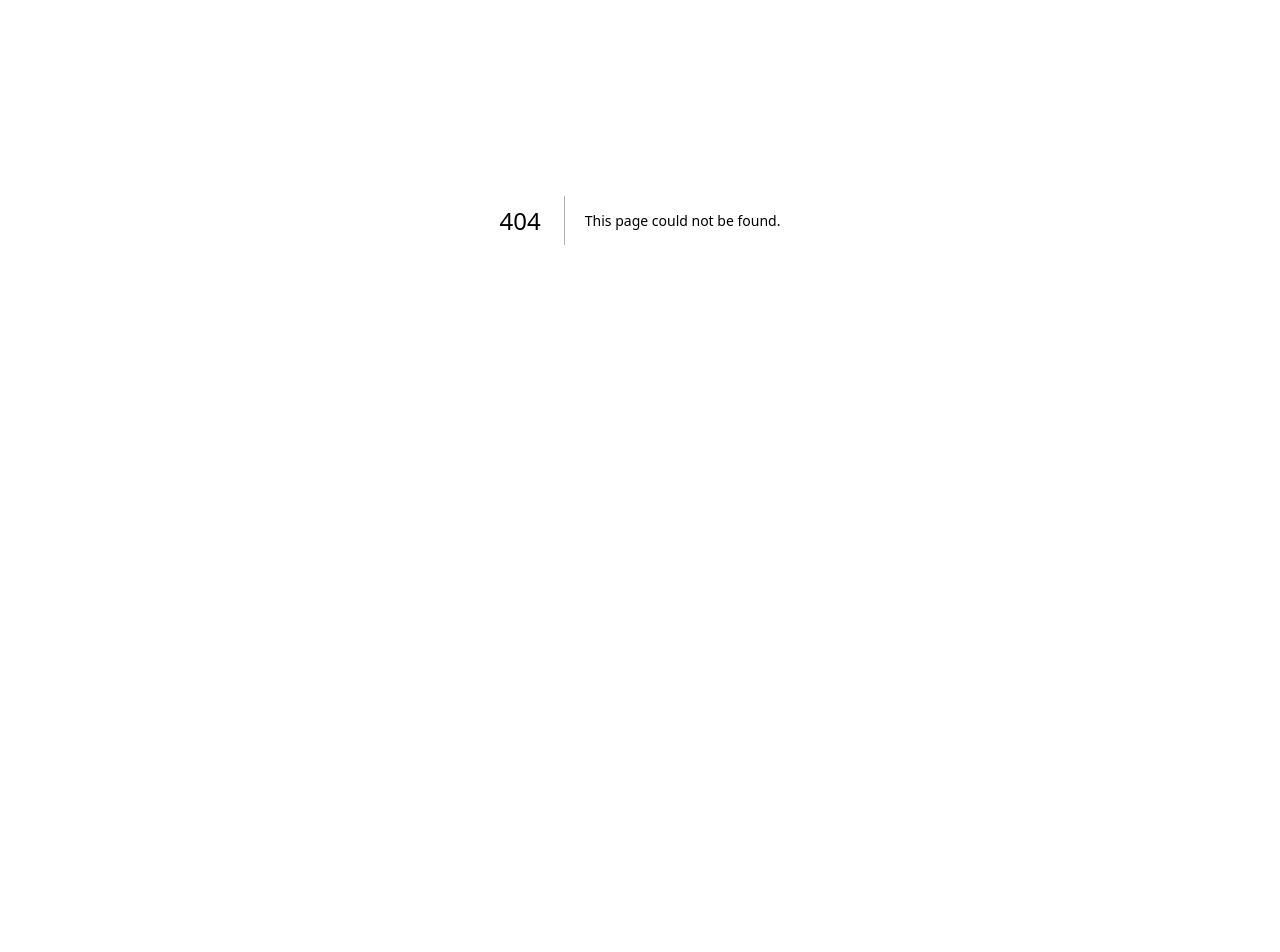
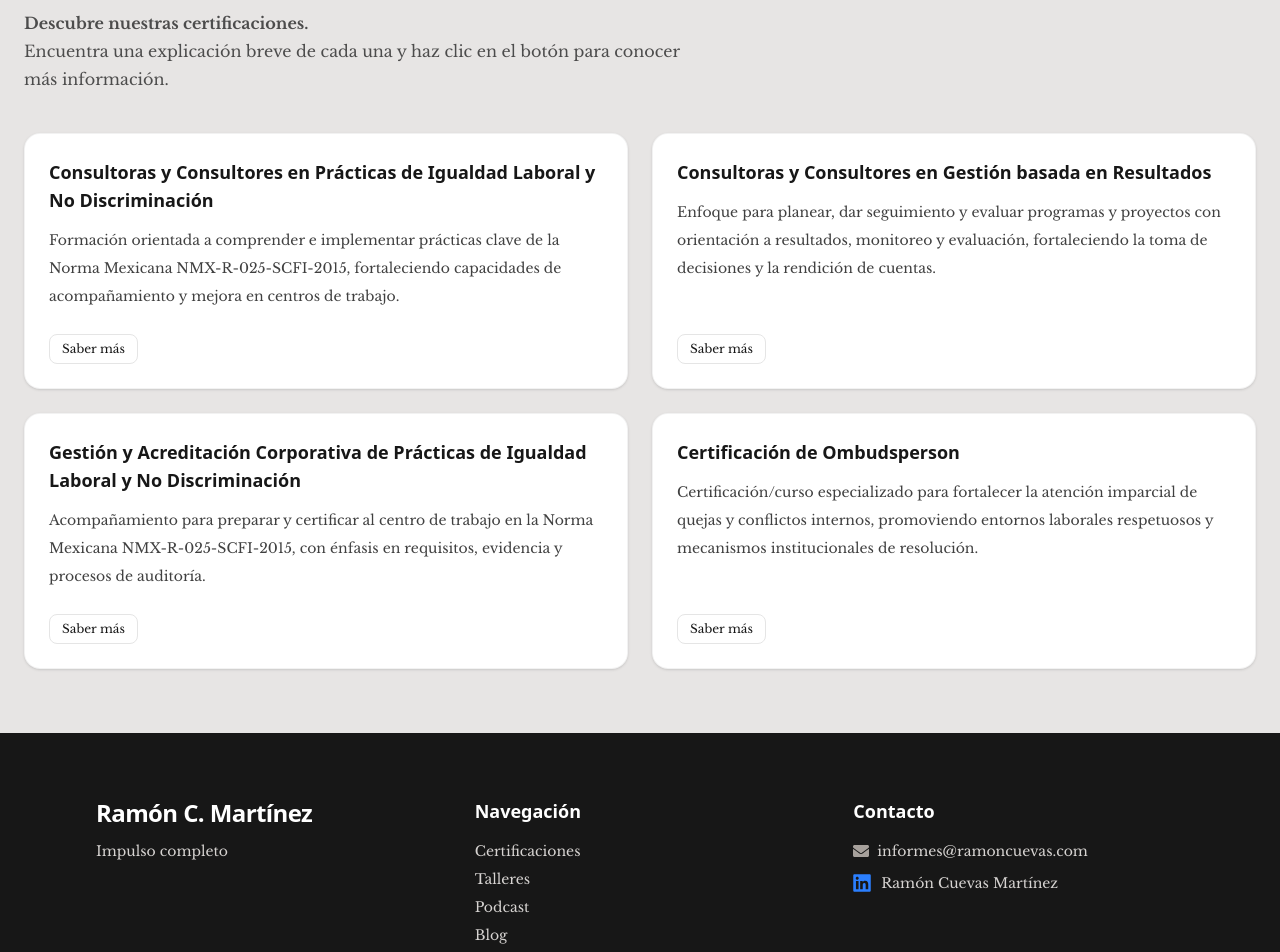
Before and after one commit to SolertiaMain/ramon-landing, a Next.js app: page /certifications in a window 1280 px wide. Before the commit this address had no page. Shown: the part 180-1132 px from the top of the page. Before the commit the page ends 800 px from the top, so only its background shows below. Built offline with nearby package versions, Linux system fonts and the light colour scheme.

Commit message:
Add certifications page and update navigation links

```diff
--- /dev/null
+++ b/src/app/certifications/page.js
@@ -0,0 +1,89 @@
+"use client";
+
+import Link from "next/link";
+import { useEffect, useState } from "react";
+
+const CERTS = [
+  {
+    title:
+      "Consultoras y Consultores en Prácticas de Igualdad Laboral y No Discriminación",
+    description:
+      "Formación orientada a comprender e implementar prácticas clave de la Norma Mexicana NMX-R-025-SCFI-2015, fortaleciendo capacidades de acompañamiento y mejora en centros de trabajo.",
+    href: "https://maxan.com.mx/servicios/cursos/induccion-a-la-norma-mexicana-nmx-r-025-scfi-2015-en-igualdad-laboral-y-no-discriminacion",
+  },
+  {
+    title: "Consultoras y Consultores en Gestión basada en Resultados",
+    description:
+      "Enfoque para planear, dar seguimiento y evaluar programas y proyectos con orientación a resultados, monitoreo y evaluación, fortaleciendo la toma de decisiones y la rendición de cuentas.",
+    href: "https://gobernova.com.mx/servicios/estandar-competencia/informacion-general",
+  },
+  {
+    title:
+      "Gestión y Acreditación Corporativa de Prácticas de Igualdad Laboral y No Discriminación",
+    description:
+      "Acompañamiento para preparar y certificar al centro de trabajo en la Norma Mexicana NMX-R-025-SCFI-2015, con énfasis en requisitos, evidencia y procesos de auditoría.",
+    href: "https://gobernova.com.mx/servicios/perspectiva-genero/capacitacion/asesoria-certificacion-norma-mexicana-nmx-r-025-scfi-2015",
+  },
+  {
+    title: "Certificación de Ombudsperson",
+    description:
+      "Certificación/curso especializado para fortalecer la atención imparcial de quejas y conflictos internos, promoviendo entornos laborales respetuosos y mecanismos institucionales de resolución.",
+    href: "https://strapi.grupointegra.dev/uploads/CURSOS_MAXAN_2025_33f6945735.pdf",
+  },
+];
+
+
+export default function CertificacionesPage() {
+  const [mounted, setMounted] = useState(false);
+
+  useEffect(() => {
+    // Activa animación al cargar
+    const t = setTimeout(() => setMounted(true), 60);
+    return () => clearTimeout(t);
+  }, []);
+
+  return (
+    <main className="min-h-screen bg-stone-200">
+      <div className="mx-auto max-w-7xl px-6 py-16">
+        <h1 className="text-4xl md:text-5xl font-semibold tracking-tight text-neutral-900">
+          Certificaciones
+        </h1>
+        <p className="mt-3 max-w-2xl text-neutral-800/80">
+            <strong>Descubre nuestras certificaciones.</strong><br />
+            Encuentra una explicación breve de cada una y haz clic en el botón para conocer más información.
+        </p>
+
+        <div className="mt-10 grid gap-6 md:grid-cols-1 lg:grid-cols-2">
+          {CERTS.map((c, idx) => (
+            <div
+              key={c.title}
+              className={[
+                "bg-white rounded-2xl shadow-sm border border-black/5",
+                "p-6 flex flex-col min-h-[240px]",
+                "transition-all duration-700 ease-out",
+                mounted ? "opacity-100 translate-y-0" : "opacity-0 translate-y-3",
+              ].join(" ")}
+              style={{ transitionDelay: `${idx * 80}ms` }}
+            >
+              <h2 className="text-lg font-semibold text-neutral-900">{c.title}</h2>
+              <p className="mt-3 text-sm text-neutral-700 leading-relaxed">
+                {c.description}
+              </p>
+
+              <div className="mt-auto pt-6">
+                <Link
+                  href={c.href}
+                  target="_blank"
+                  rel="noopener noreferrer"
+                  className="inline-flex items-center justify-center rounded-lg border border-neutral-200 bg-white px-3 py-1.5 text-xs font-medium text-neutral-900 hover:bg-neutral-50 transition-colors"
+                >
+                  Saber más
+                </Link>
+              </div>
+            </div>
+          ))}
+        </div>
+      </div>
+    </main>
+  );
+}
--- a/src/app/layout.js
+++ b/src/app/layout.js
@@ -1,5 +1,8 @@
 import "./globals.css";
 import { Libre_Baskerville } from "next/font/google";
+
+import Header from "@/components/layout/Header";
+import Footer from "@/components/layout/Footer";
 
 export const libreBaskerville = Libre_Baskerville({
   subsets: ["latin"],
@@ -9,7 +12,11 @@ export const libreBaskerville = Libre_Baskerville({
 export default function RootLayout({ children }) {
   return (
     <html lang="es">
-      <body>{children}</body>
+      <body className={libreBaskerville.className}>
+        <Header />
+        {children}
+        <Footer />
+      </body>
     </html>
   );
 }
--- a/src/app/page.js
+++ b/src/app/page.js
@@ -1,6 +1,3 @@
-import Header from "../components/layout/Header";
-import Footer from "../components/layout/Footer";
-
 import Hero from "../components/sections/Hero";
 import Statement from "../components/sections/Statement";
 import Letter from "../components/sections/Letter";
@@ -14,7 +11,6 @@ import { site } from "../content/site";
 export default function Page() {
   return (
     <>
-      <Header nav={site.nav} cta={site.hero.cta} />
 
       <main>
         <Hero data={site.hero} />
@@ -29,7 +25,6 @@ export default function Page() {
         <Contact data={site.contact} />
       </main>
 
-      <Footer />
     </>
   );
 }
--- a/src/components/layout/Footer.jsx
+++ b/src/components/layout/Footer.jsx
@@ -4,6 +4,9 @@ import { useEffect, useRef, useState } from "react";
 import Container from "./Container";
 import { site } from "../../content/site";
 import SocialLinks from "./SocialLinks";
+import { FaEnvelope } from "react-icons/fa";
+import Link from "next/link";
+
 
 export default function Footer() {
   const ref = useRef(null);
@@ -70,18 +73,18 @@ export default function Footer() {
           <div>
             <h4 className="text-lg font-semibold mb-4">Contacto</h4>
 
-            <ul className="space-y-2 text-sm text-stone-300">
-              <li>
-                <span className="text-stone-300">Correo:</span>
+            <ul className="space-y-3 text-sm text-stone-300">
+              <li className="flex items-center gap-2">
+                <FaEnvelope className="text-base text-stone-400 flex-shrink-0" />
                 <a
                   href="mailto:informes@ramoncuevas.com"
-                  className="ml-1 underline underline-offset-4 hover:text-white transition-colors"
+                  className="underline underline-offset-4 hover:text-white transition-colors"
                 >
                   informes@ramoncuevas.com
                 </a>
               </li>
 
-              <li className="pt-2">
+              <li>
                 <SocialLinks />
               </li>
             </ul>
--- a/src/components/layout/Header.jsx
+++ b/src/components/layout/Header.jsx
@@ -2,6 +2,8 @@
 
 import { useEffect, useState } from "react";
 import Container from "./Container";
+import Link from "next/link";
+
 
 export default function Header() {
   const [open, setOpen] = useState(false);
@@ -22,12 +24,15 @@ export default function Header() {
     >
 
       <Container className="flex h-16 items-center justify-between">
-        <a href="#top" className="font-semibold tracking-tight">
-          Ramon
-        </a>
+        <Link href="/#top" className="font-semibold tracking-tight">
+          Ramón C. Martínez
+        </Link>
+
 
         <nav className="hidden md:flex flex-1 items-center justify-center gap-20 text-xs font-semibold tracking-widest uppercase">
-          <a href="/certificacion" className="nav-link">Certificación</a>
+          <Link href="/certifications" className="nav-link">
+            Certificaciones
+          </Link>
           <a href="/talleres" className="nav-link">Talleres</a>
           <a href="/podcast" className="nav-link">Podcast</a>
           <a href="/blog" className="nav-link">Blog</a>
--- a/src/components/layout/SocialLinks.jsx
+++ b/src/components/layout/SocialLinks.jsx
@@ -1,16 +1,19 @@
-import { FaLinkedin} from "react-icons/fa";
+"use client";
+
+import { FaLinkedin } from "react-icons/fa";
 
 export default function SocialLinks() {
   return (
-    <div className="flex gap-4 text-2xl">
+    <div className="flex items-center gap-2">
       <a
         href="https://www.linkedin.com/in/ramón-cuevas-martínez-94a216a3/"
         target="_blank"
         rel="noopener noreferrer"
-        className="hover:opacity-80 text-blue-600"
+        className="flex items-center gap-2 text-stone-300 hover:text-white transition-colors"
       >
-        <FaLinkedin />
-        </a>
+        <FaLinkedin className="text-xl text-blue-500 flex-shrink-0 -translate-x-[1px]" />
+        <span className="text-sm">Ramón Cuevas Martínez</span>
+      </a>
     </div>
   );
 }
--- a/src/components/sections/Letter.jsx
+++ b/src/components/sections/Letter.jsx
@@ -29,7 +29,7 @@ export default function Letter({ data }) {
       {/* BLOQUE FULL WIDTH: título + carta */}
       <div
         className={`
-          w-full bg-stone-100 py-24
+          w-full bg-stone-200 py-24
           transition-all duration-700 ease-[cubic-bezier(0.22,1,0.36,1)]
           ${visible ? "opacity-100" : "opacity-0"}
         `}
--- a/src/content/site.js
+++ b/src/content/site.js
@@ -1,12 +1,12 @@
 export const site = {
   nav: [
-    { label: "Certificaciones", href: "#certificaciones" },
+    { label: "Certificaciones", href: "/certifications" },
     { label: "Talleres", href: "#talleres" },
     { label: "Podcast", href: "#podcast" },
     { label: "Blog", href: "#blog" },
   ],
   hero: {
-    name: "Ramón Cuevas Martínez",
+    name: "Ramón C. Martínez",
     tagline: "Impulso completo",
     cta: { label: "Contacto", href: "#contacto" },
   },
```
